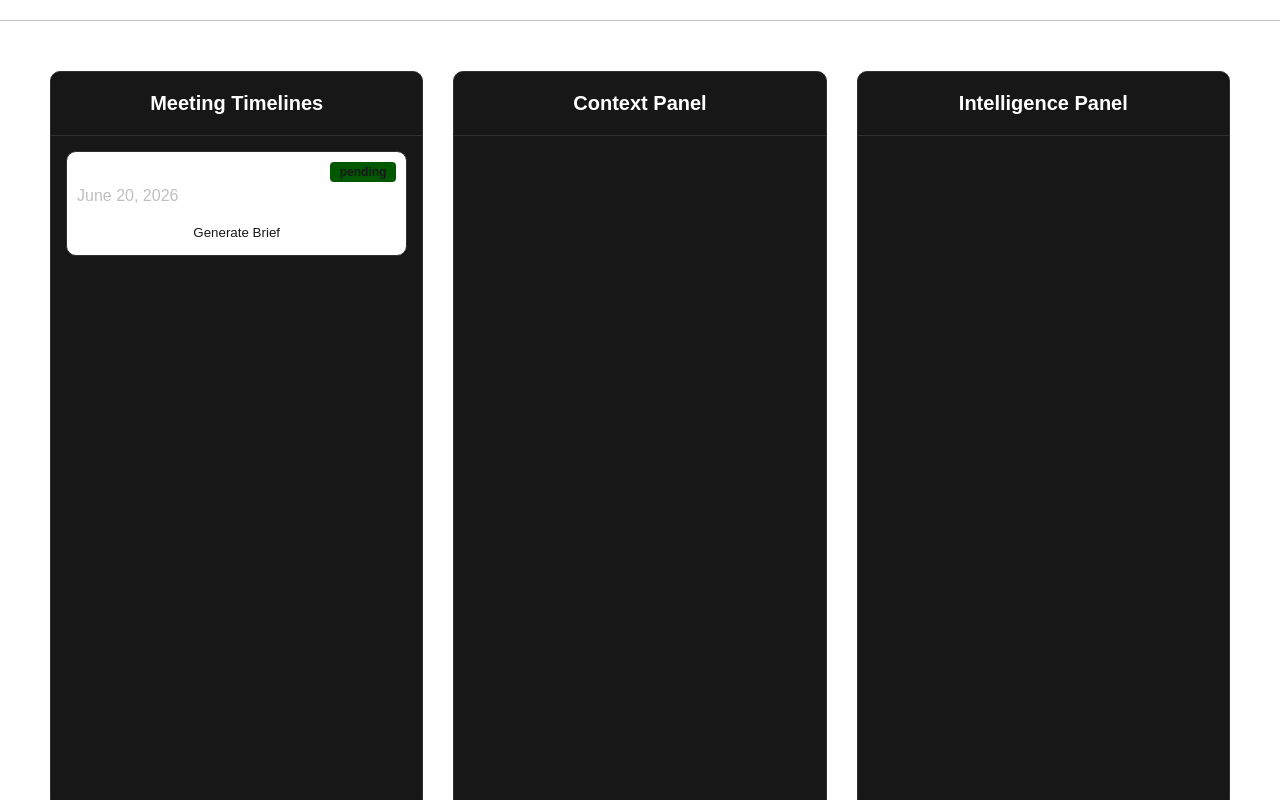
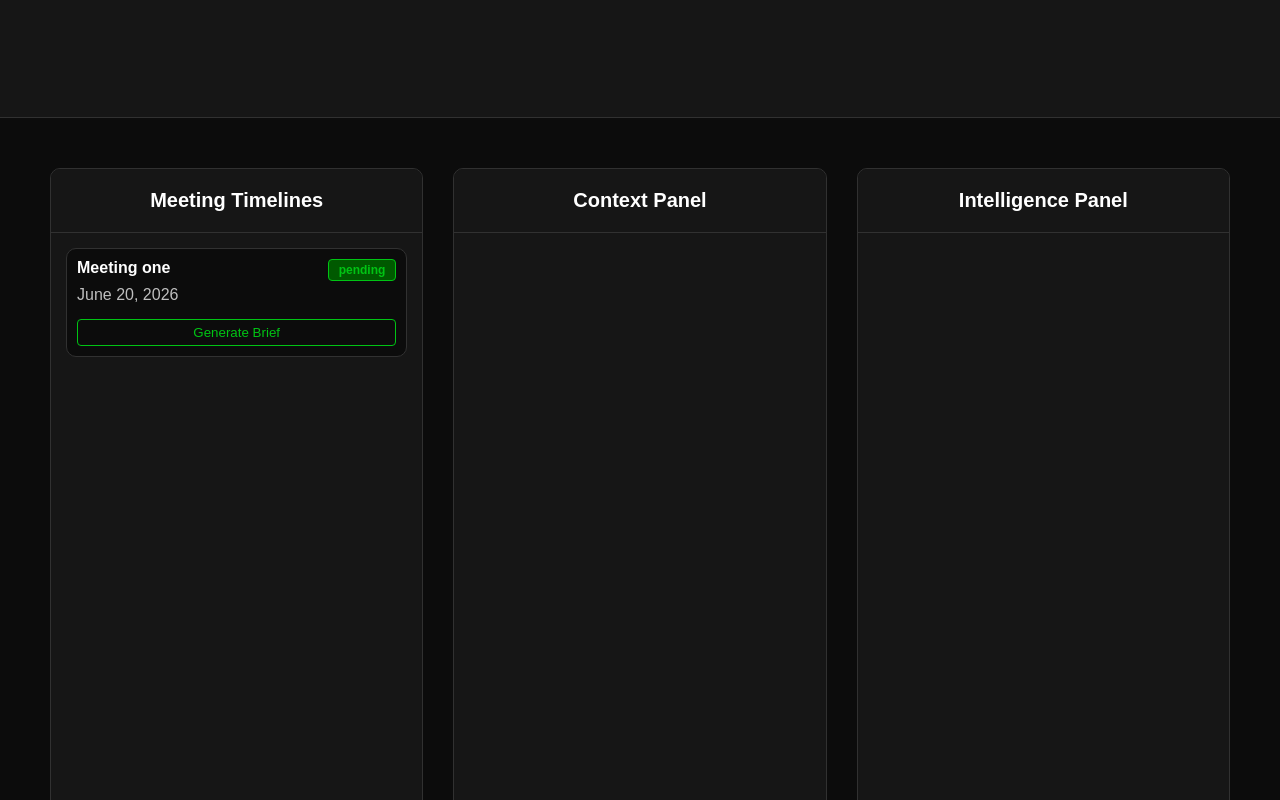
Before and after one commit to Franzcsng/client-success-operational-memory-system, a Next.js app: page /dashboard in a window 1280 px wide. Shown: the top 800 px of the page. Built offline with nearby package versions, Linux system fonts and the light colour scheme.

Commit message:
c13 - Update app theme and global css properties

```diff
--- a/src/app/globals.css
+++ b/src/app/globals.css
@@ -1,6 +1,13 @@
 :root {
-  --background: #ffffff;
-  --foreground: #171717;
+  --background: #0c0c0c;
+  --foreground: #161616;
+
+  --text-primary: white;
+  --text-secondary: #00c414;
+
+  --button-primary-hover: #383838;
+  --button-secondary-hover: #f2f2f2;
+  --button-secondary-border: #ebebeb;
 }
 
 html {
--- a/src/components/footer/Footer.module.scss
+++ b/src/components/footer/Footer.module.scss
@@ -1,5 +1,6 @@
 .footer{
     height: 200px;
-    border-top: 1px solid #bfbfbf;
+    background-color: var(--foreground);
+    border-top: 1px solid #313131;
     width: 100%;
 }
--- a/src/components/header/Header.module.scss
+++ b/src/components/header/Header.module.scss
@@ -1,5 +1,7 @@
 .header{
+    height: 150px;
     padding: 10px;
     box-sizing: border-box;
-    border-bottom: 1px solid #bfbfbf;
+    background-color: var(--foreground);
+    border-bottom: 1px solid #313131;
 }
```
